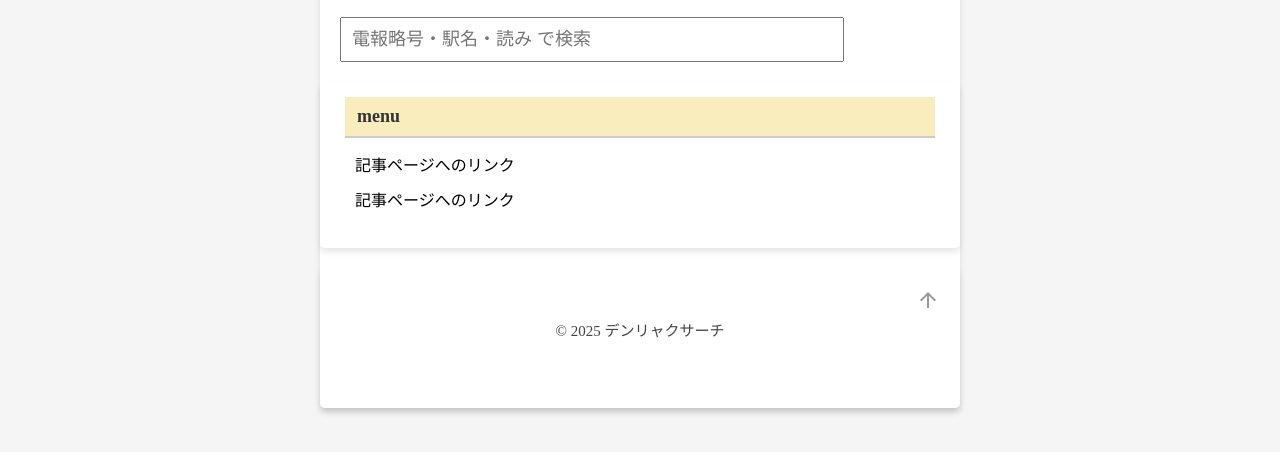
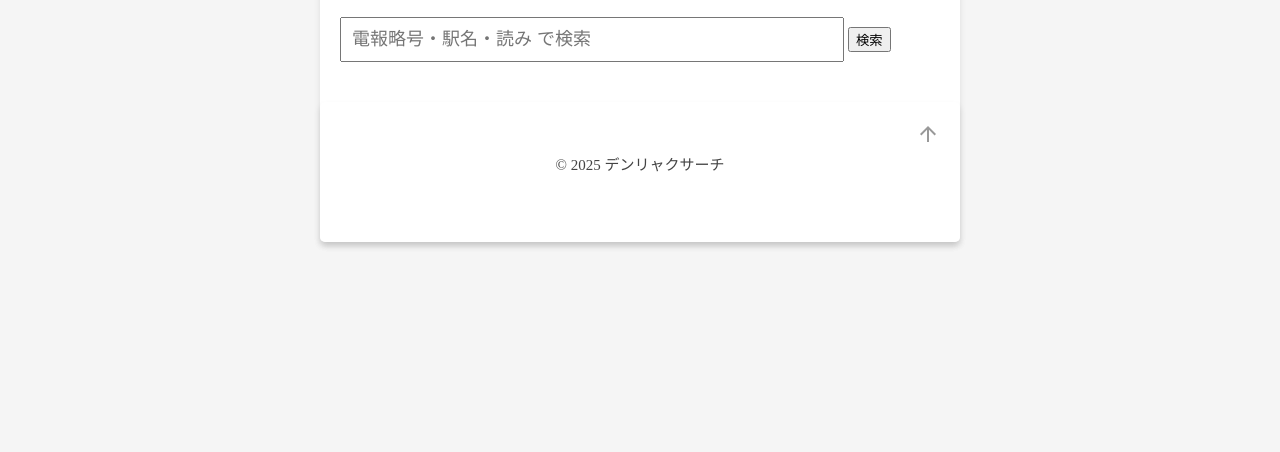
Before and after one commit to Mei8n/denryakusearch, a plain HTML site: page index.html in a window 1280 px wide. Shown: the part 130-582 px from the top of the page. Drawn offline with Linux system fonts and the light colour scheme.

Commit message:
Remove aside section with menu links
Removed the aside section containing menu links.

```diff
--- a/index.html
+++ b/index.html
@@ -16,16 +16,10 @@
 <main>
 <h2>記事ページ見出し・大</h2>
 <input type="text" id="searchBox" placeholder="電報略号・駅名・読み で検索">
+<button id="searchButton">検索</button>
 <div id="resultArea"></div>
 <script src="script.js"></script>
 </main>
-<aside>
-<div class="title">menu</div>
-<ul>
-<li>記事ページへのリンク</li>
-<li>記事ページへのリンク</li>
-</ul>
-</aside>
 <footer>
 <div id="pagetop">
 <a href="#outer"><svg viewBox="0 0 24 24" width="24px" height="24px" xmlns="http://www.w3.org/2000/svg">
```
